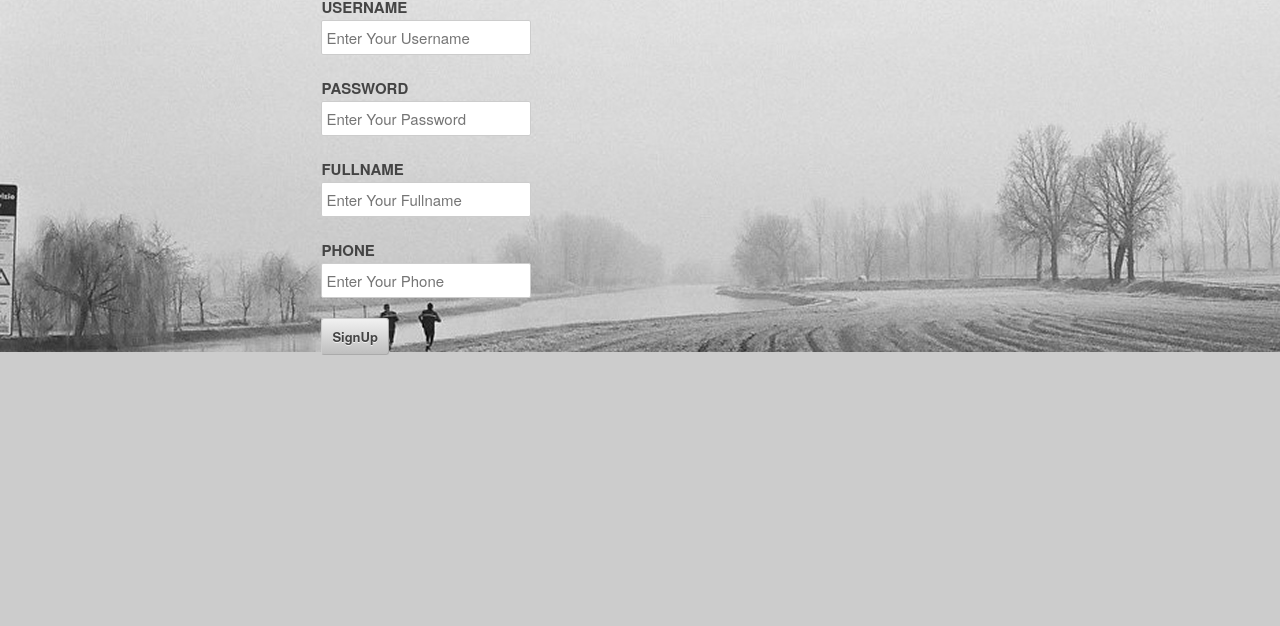
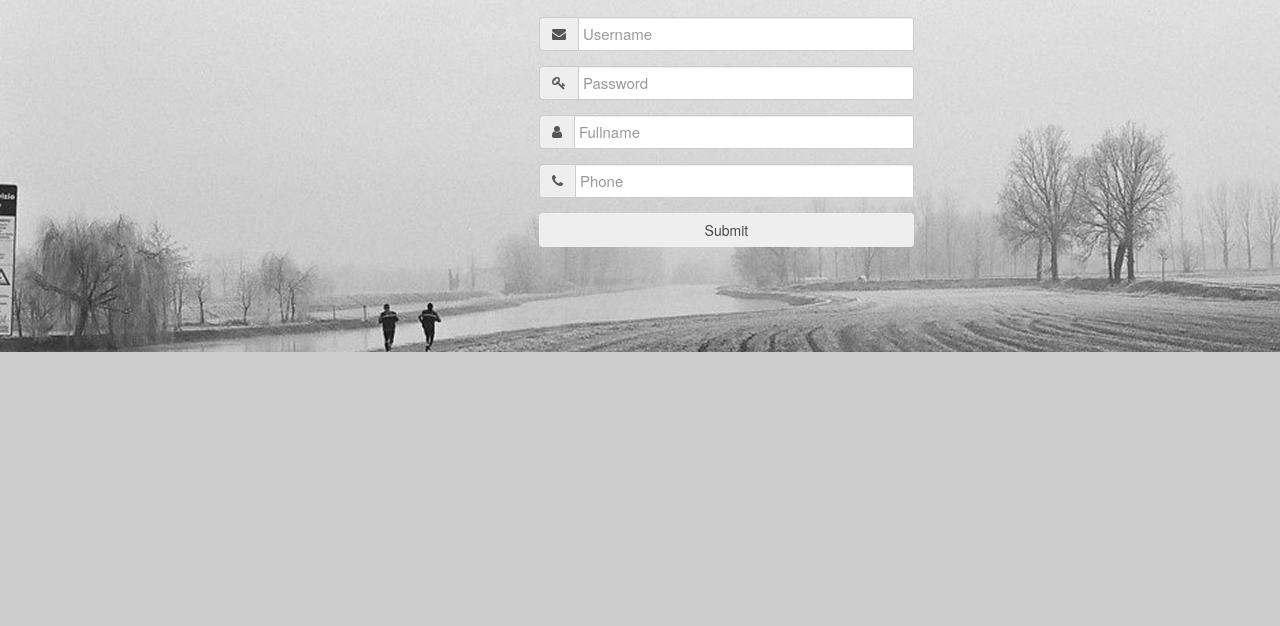
Before and after one commit to craftword/Bootcamp-LOS-24--PostIt-Project, a website: page template/signUp.html in a window 1280 px wide. Shown: the part 174-800 px from the top of the page. Drawn offline with nearby package versions, Linux system fonts and the light colour scheme.

Commit message:
modify signIn and signUp page

```diff
--- a/template/signUp.html
+++ b/template/signUp.html
@@ -5,6 +5,8 @@
     <title>HTML Template</title>
     <meta name="viewport" content="width=device-width">
     <link href="https://fonts.googleapis.com/css?family=Tinos:700" rel="stylesheet">
+    <!-- Latest compiled and minified CSS -->
+ <link rel="stylesheet" href="https://maxcdn.bootstrapcdn.com/bootstrap/3.3.7/css/bootstrap.min.css">
     <link href='http://cdnjs.cloudflare.com/ajax/libs/font-awesome/4.7.0/css/font-awesome.min.css' rel='stylesheet' type='text/css'>
     <link rel="stylesheet" href="css/main.css"/>
     <link rel="icon" type="image/png" href="img/logo_dark.png"/>
@@ -17,25 +19,38 @@
          <div class="clearfix"> </div>
         <div class="container">
             <div id="fontPageSignIn">
-                 <h2>REGISTRATION</h2>
+                 <div class="col-md-6 col-md-offset-3 col-xs-10 col-xs-offset-1">
 
-              <form>
-                <fieldset>
-                    <label>USERNAME
-                    <input type="text" placeholder="Enter Your Username">
-                    </label>
-                    <label>PASSWORD
-                    <input type="text" placeholder="Enter Your Password">
-                    </label>
-                    <label>FULLNAME
-                    <input type="text" placeholder="Enter Your Fullname">
-                    </label>
-                    <label>PHONE
-                    <input type="text" placeholder="Enter Your Phone">
-                    </label>
-                     <a href="#" class="button">SignUp </a>
-                </fieldset>
-              </form>
+        <h3 align="center"> SIGN UP WITH EMAIL</h3>
+        <hr />
+          <form>
+            <div class="input-group form-group">
+              <span class="input-group-addon"><i class='fa fa-envelope'></i></span>
+              <input type="text" class="form-control" placeholder="Username" id="email">
+            </div>
+            <div class="input-group form-group">
+              <span class="input-group-addon"><i class='fa fa-key'></i></span>
+              <input type="Password" class="form-control" placeholder="Password" id="password">
+            </div>
+            <div class="input-group form-group">
+              <span class="input-group-addon"><i class='fa fa-user'></i></span>
+              <input type="text" class="form-control" placeholder="Fullname" id="fullname">
+            </div>
+            <div class="input-group form-group">
+              <span class="input-group-addon"><i class='fa fa-phone'></i></span>
+              <input type="text" class="form-control" placeholder="Phone" id="phone">
+            </div>
+
+
+
+            <div class="form-group">
+              <button type="submit" class="btn  btn-block  btn-submit pull-right" onclick="createUsersProfile()">Submit</button>
+            </div>
+          </div>
+         </form>
+
+        </div>
+        <!-- col -->
             </div>
         </div>
 
```
Also changed, not shown: template/signIn.html (+22 -13 lines).
